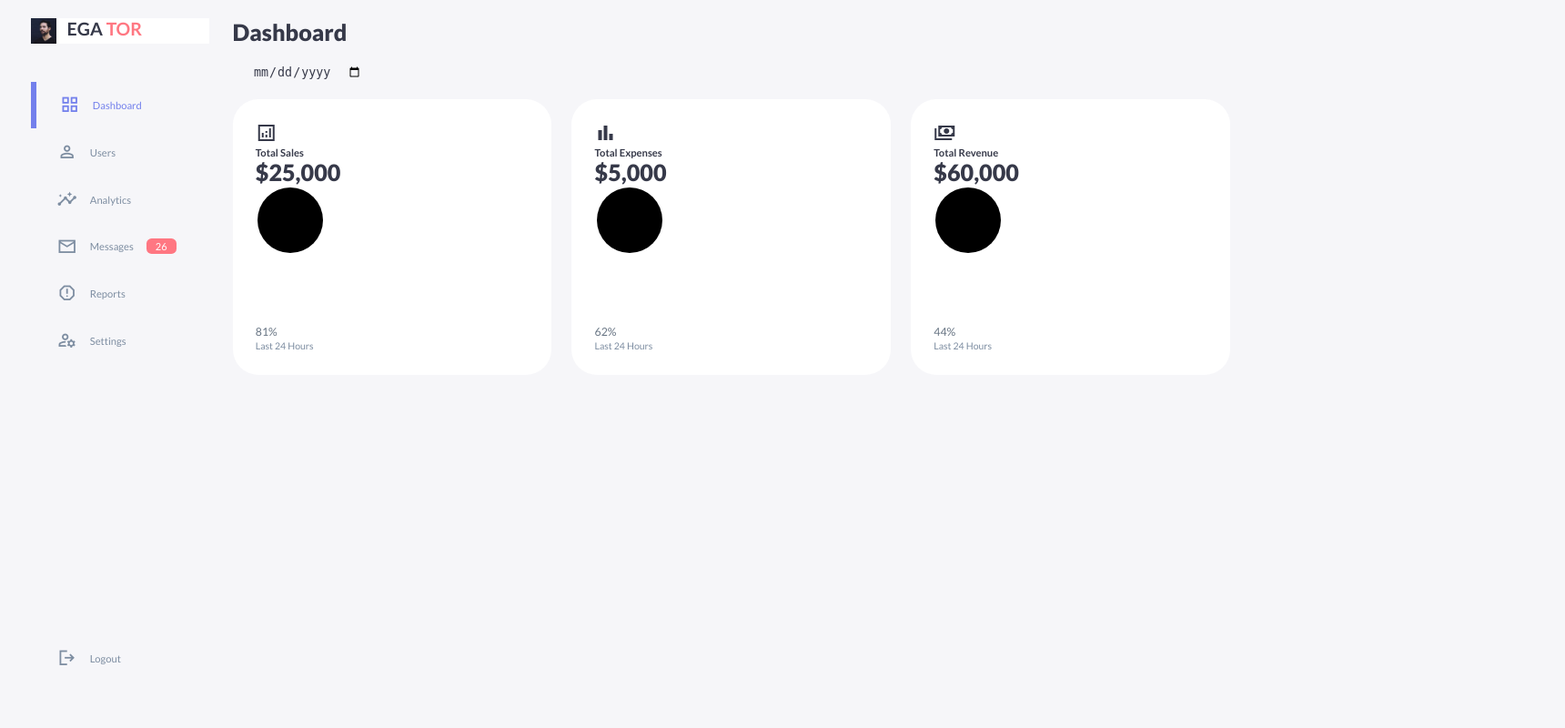
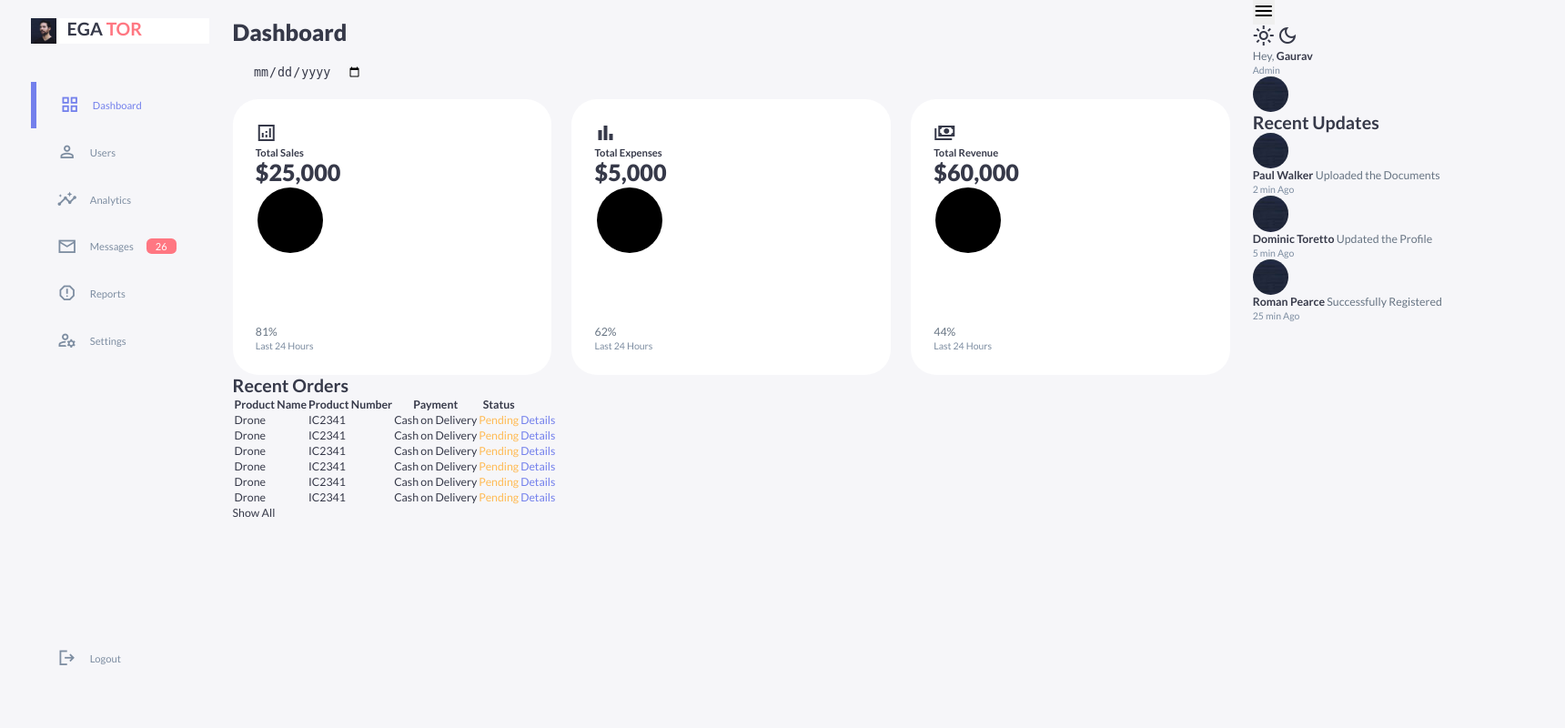
Before and after one commit to MavModz/pop, a Flask app: page /admin in a window 1720 px wide. Shown: the whole page at 91% size. Run offline with Flask 3, Linux system fonts and the light colour scheme.

Commit message:
Dashboard Updated

```diff
--- a/templates/admin_dashboard.html
+++ b/templates/admin_dashboard.html
@@ -85,7 +85,7 @@
                                 <circle cx="38" cy="38" r="36"></circle>
                             </svg>
                             <div class="number">
-                                 <p>81%</p>
+                                <p>81%</p>
                             </div>
                         </div>
                     </div>
@@ -104,7 +104,7 @@
                                 <circle cx="38" cy="38" r="36"></circle>
                             </svg>
                             <div class="number">
-                                 <p>62%</p>
+                                <p>62%</p>
                             </div>
                         </div>
                     </div>
@@ -123,7 +123,7 @@
                                 <circle cx="38" cy="38" r="36"></circle>
                             </svg>
                             <div class="number">
-                                 <p>44%</p>
+                                <p>44%</p>
                             </div>
                         </div>
                     </div>
@@ -131,7 +131,129 @@
                 </div>
                 <!--END OF 3rd CARD-->
             </div>
+            <!--END OF INSIGHTS-->
+
+            <div class="recent-orders">
+                <h2>Recent Orders</h2>
+                <table>
+                    <thead>
+                        <tr>
+                            <th>Product Name</th>
+                            <th>Product Number</th>
+                            <th>Payment</th>
+                            <th>Status</th>
+                        </tr>
+                    </thead>
+                    <tbody>
+                        <tr>
+                            <td>Drone</td>
+                            <td>IC2341</td>
+                            <td>Cash on Delivery</td>
+                            <td class="warning">Pending</td>
+                            <td class="primary">Details</td>
+                        </tr>
+
+                        <tr>
+                            <td>Drone</td>
+                            <td>IC2341</td>
+                            <td>Cash on Delivery</td>
+                            <td class="warning">Pending</td>
+                            <td class="primary">Details</td>
+                        </tr>
+
+                        <tr>
+                            <td>Drone</td>
+                            <td>IC2341</td>
+                            <td>Cash on Delivery</td>
+                            <td class="warning">Pending</td>
+                            <td class="primary">Details</td>
+                        </tr>
+
+                        <tr>
+                            <td>Drone</td>
+                            <td>IC2341</td>
+                            <td>Cash on Delivery</td>
+                            <td class="warning">Pending</td>
+                            <td class="primary">Details</td>
+                        </tr>
+
+                        <tr>
+                            <td>Drone</td>
+                            <td>IC2341</td>
+                            <td>Cash on Delivery</td>
+                            <td class="warning">Pending</td>
+                            <td class="primary">Details</td>
+                        </tr>
+
+                        <tr>
+                            <td>Drone</td>
+                            <td>IC2341</td>
+                            <td>Cash on Delivery</td>
+                            <td class="warning">Pending</td>
+                            <td class="primary">Details</td>
+                        </tr>
+                    </tbody>
+                </table>
+                <a href="#">Show All</a>
+            </div>
         </main>
+        <!--END OF MAIN-->
+        <div class="right">
+            <div class="top">
+                <button id="menu-btn">
+                    <span class="material-symbols-sharp">menu</span>
+                </button>
+                <div class="theme-toggler">
+                    <span class="material-symbols-sharp active">light_mode</span>
+                    <span class="material-symbols-sharp">dark_mode</span>
+                </div>
+                <div class="profile">
+                    <div class="info">
+                        <p>Hey, <b>Gaurav</b></p>
+                        <small class="text-muted">Admin</small>
+                    </div>
+                    <div class="profile-photo">
+                        <img src="{{ url_for('static', filename='img/user-2.jpg')}}">
+                    </div>
+                </div>
+            </div>
+            <!--END OF TOP-->
+            <div class="recent-updates">
+                <h2>Recent Updates</h2>
+                <div class="updates">
+                    <div class="update">
+                        <div class="profile-photo">
+                            <img src="{{ url_for('static', filename='img/user-2.jpg')}}">
+                        </div>
+                        <div class="message">
+                            <p><b>Paul Walker</b> Uploaded the Documents</p>
+                            <small class="text-muted">2 min Ago</small>
+                        </div>
+                    </div>
+
+                    <div class="update">
+                        <div class="profile-photo">
+                            <img src="{{ url_for('static', filename='img/user-2.jpg')}}">
+                        </div>
+                        <div class="message">
+                            <p><b>Dominic Toretto</b> Updated the Profile</p>
+                            <small class="text-muted">5 min Ago</small>
+                        </div>
+                    </div>
+
+                    <div class="update">
+                        <div class="profile-photo">
+                            <img src="{{ url_for('static', filename='img/user-2.jpg')}}">
+                        </div>
+                        <div class="message">
+                            <p><b>Roman Pearce</b> Successfully Registered</p>
+                            <small class="text-muted">25 min Ago</small>
+                        </div>
+                    </div>
+                </div>
+            </div>
+            <!--END OF RECENT UPDATES-->
+        </div>
     </div>
 </body>
 
```
